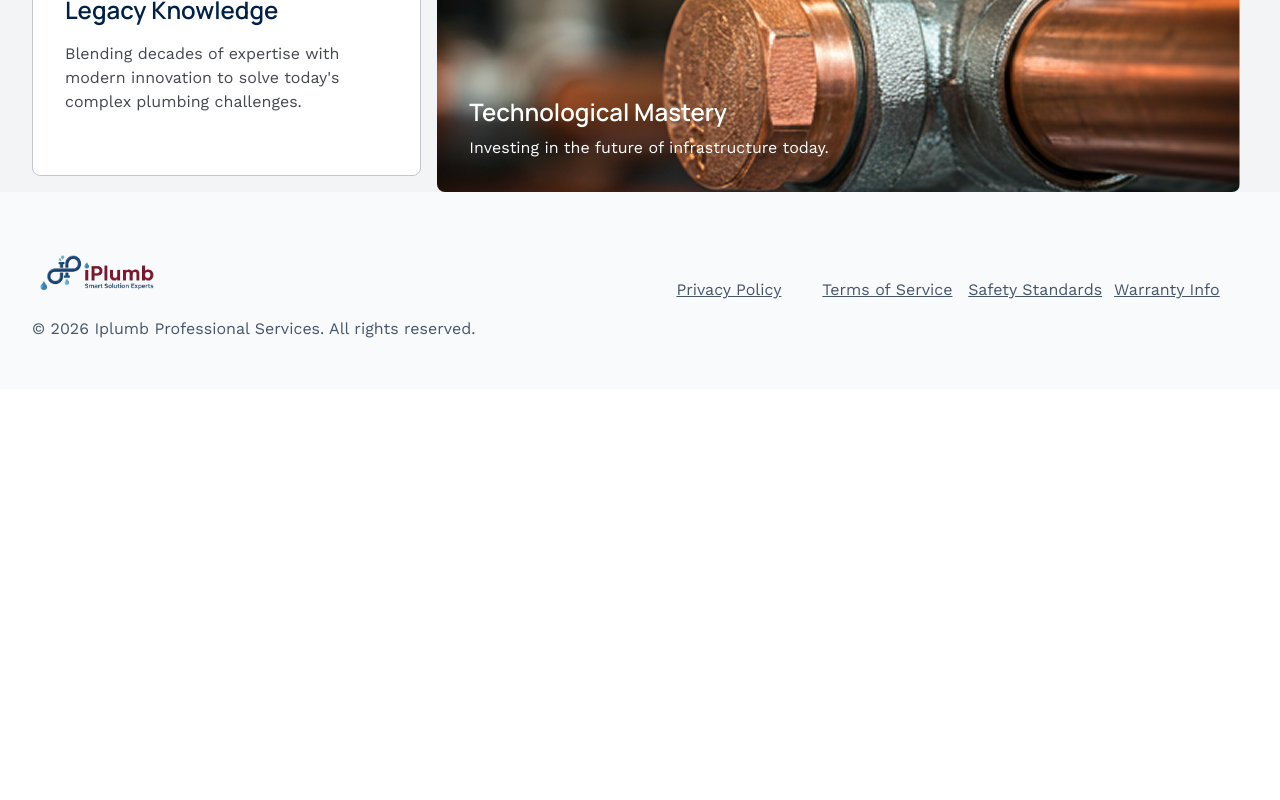
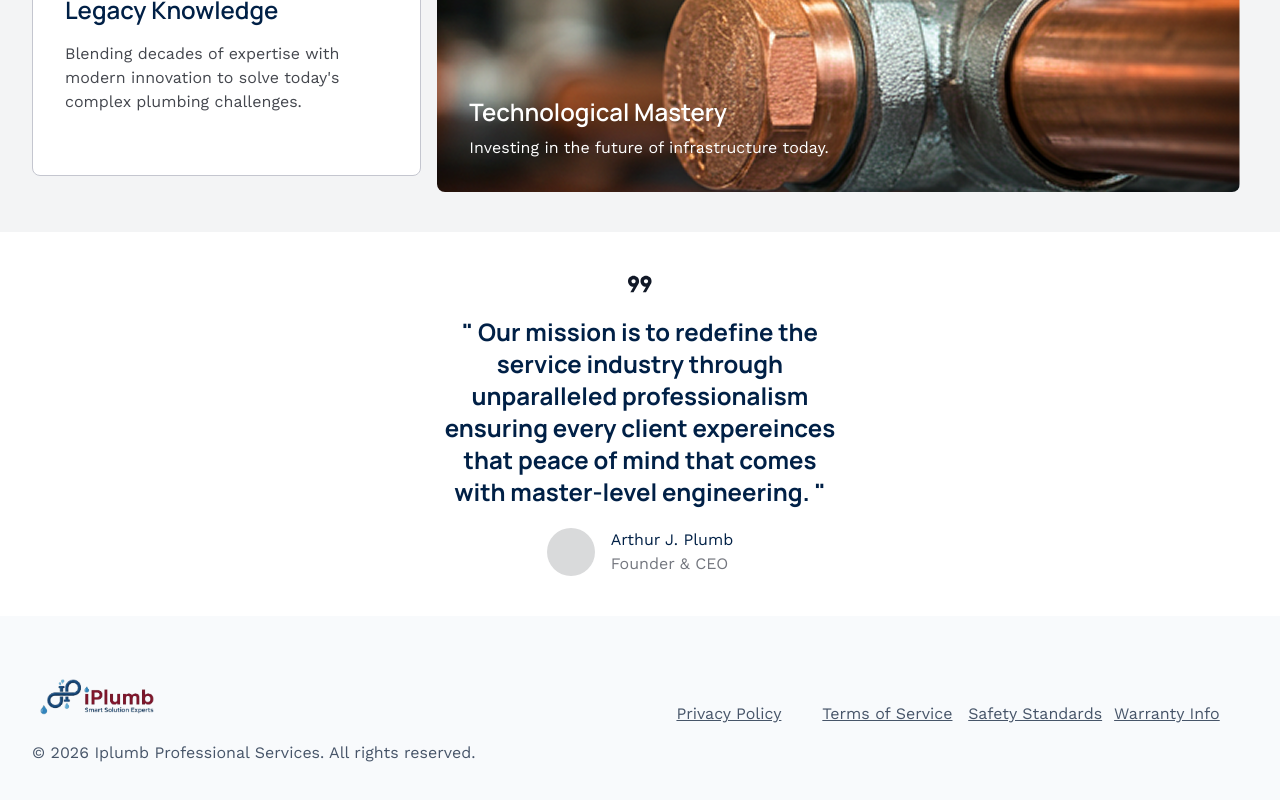
Before and after one commit to davistheweb/iplumb, a Next.js app: page /about in a window 1280 px wide. Shown: the part 2017-2817 px from the top of the page. Before the commit the page ends 2406 px from the top, so only its background shows below. Built offline with nearby package versions, Linux system fonts and the light colour scheme.

Commit message:
added quotesection

```diff
--- a/src/app/about/page.tsx
+++ b/src/app/about/page.tsx
@@ -1,6 +1,7 @@
 import { AboutHeroSection } from "@/components/about/AboutHeroSection";
 import { CoreValues } from "@/components/about/CoreValues";
 import { Narrative } from "@/components/about/Narrative";
+import { QuoteSection } from "@/components/about/QuoteSection";
 
 export default function About() {
   return (
@@ -9,6 +10,7 @@ export default function About() {
 
       <Narrative />
       <CoreValues />
+      <QuoteSection />
     </div>
   );
 }
--- a/src/components/about/CoreValues.tsx
+++ b/src/components/about/CoreValues.tsx
@@ -7,7 +7,7 @@ import { CoreValuesCard } from "./ui/CoreValuesCard";
 
 export const CoreValues: React.FC = () => {
   return (
-    <section className="flex flex-col gap-5 bg-[#F3F4F5] px-8 pt-10">
+    <section className="flex flex-col gap-5 bg-[#F3F4F5] px-8 py-10">
       <div className="flex flex-col items-center justify-center gap-4">
         <h1 className="font-manrope text-3xl font-bold text-[#002046]">
           Our Core Values
--- /dev/null
+++ b/src/components/about/QuoteSection.tsx
@@ -0,0 +1,22 @@
+import QuoteIcon from "../icons/QuoteIcon";
+
+export const QuoteSection: React.FC = () => {
+  return (
+    <section className="flex flex-col items-center justify-center gap-5 px-8 py-10">
+      <QuoteIcon />
+      <h2 className="font-manrope text-center text-2xl font-bold text-[#002046] sm:w-[400.11px]">
+        " Our mission is to redefine the service industry through unparalleled
+        professionalism ensuring every client expereinces that peace of mind
+        that comes with master-level engineering. "
+      </h2>
+      <div className="flex items-center gap-4">
+        <div className="h-12 w-12 rounded-full bg-[#D9DADB]" />
+        <div className="flex flex-col">
+          <span className="text-[#002046]">Arthur J. Plumb</span>
+          <span className="text-[#74777F]">Founder & CEO</span>
+        </div>
+      </div>
+    </section>
+  );
+};
+896;
```
